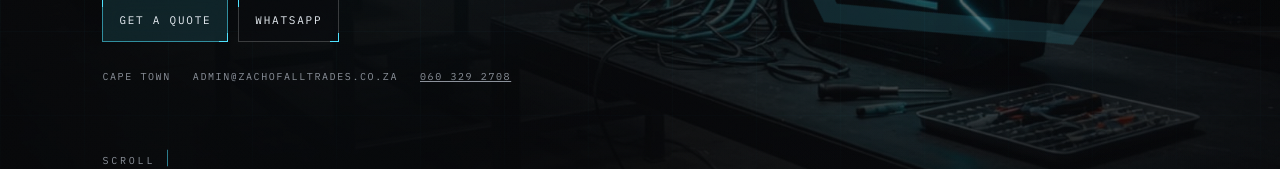
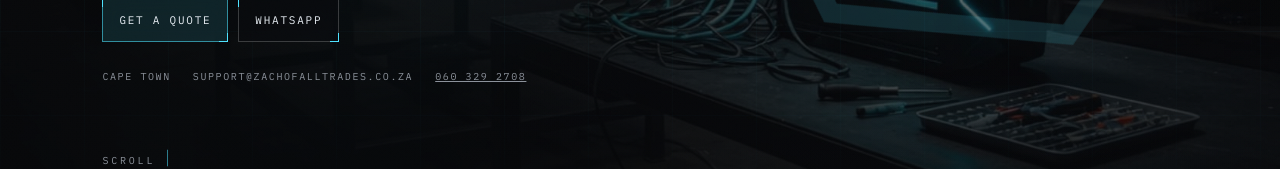
Before and after one commit to CrouchZachariah1/zachofalltrades, a React (Vite) app: page / in a window 1280 px wide. Shown: the part 557-726 px from the top of the page. Built offline with nearby package versions, Linux system fonts and the light colour scheme.

Commit message:
Use support@zachofalltrades.co.za as the public contact inbox.

```diff
--- a/index.html
+++ b/index.html
@@ -65,7 +65,7 @@
             "url": "https://zachofalltrades.co.za/",
             "logo": "https://zachofalltrades.co.za/logo.png",
             "image": "https://zachofalltrades.co.za/share.jpg",
-            "email": "admin@zachofalltrades.co.za",
+            "email": "support@zachofalltrades.co.za",
             "telephone": "+27603292708",
             "description": "Cape Town practice for custom PCs, repairs, upgrades, IT consulting, websites from R2,500, website care, managed Facebook, Instagram and Google ads, Windows setup, and Microsoft 365 configuration.",
             "slogan": "Technology. Built right.",
@@ -146,7 +146,7 @@
         </ul>
         <h2>Contact</h2>
         <p>Cape Town, South Africa</p>
-        <p>Email: admin@zachofalltrades.co.za</p>
+        <p>Email: support@zachofalltrades.co.za</p>
         <p>Phone: 060 329 2708</p>
         <p>WhatsApp: <a href="https://wa.me/27603292708">060 329 2708</a></p>
         <p>Studio: <a href="https://studio.zachofalltrades.co.za">studio.zachofalltrades.co.za</a></p>
--- a/src/config/site.ts
+++ b/src/config/site.ts
@@ -5,7 +5,7 @@ export const site = {
   line: 'Build it. Connect it. Protect it. Fix it.',
   url: 'https://zachofalltrades.co.za',
   studioUrl: 'https://studio.zachofalltrades.co.za',
-  email: 'admin@zachofalltrades.co.za',
+  email: 'support@zachofalltrades.co.za',
   phoneDisplay: '060 329 2708',
   phoneTel: '+27603292708',
   whatsapp: '27603292708',
--- a/src/overlay/Contact.tsx
+++ b/src/overlay/Contact.tsx
@@ -375,7 +375,7 @@ export function Contact() {
           <h3>We have the request.</h3>
           <p>
             {joined ? `${joined}. ` : ''}
-            A confirmation is on its way to {email}. We will reply from admin@zachofalltrades.co.za.
+            A confirmation is on its way to {email}. We will reply from {site.email}.
           </p>
           <MagneticButton className="ghost" onClick={reset}>
             SEND ANOTHER
--- a/worker.ts
+++ b/worker.ts
@@ -84,8 +84,8 @@ async function handleQuote(request: Request, env: Env): Promise<Response> {
     return json({ ok: false, reason: 'config' }, 503)
   }
 
-  const to = env.CONTACT_TO_EMAIL?.trim() || 'admin@zachofalltrades.co.za'
-  const from = env.RESEND_FROM?.trim() || 'Zach of All Trades <admin@zachofalltrades.co.za>'
+  const to = env.CONTACT_TO_EMAIL?.trim() || 'support@zachofalltrades.co.za'
+  const from = env.RESEND_FROM?.trim() || 'Zach of All Trades <support@zachofalltrades.co.za>'
   const clientFrom =
     env.RESEND_CLIENT_FROM?.trim() || 'Zach of All Trades <clients@zachofalltrades.co.za>'
   const inbox = mainInboxEmail(payload)
```
Also changed, not shown: 2 other files (tests, documents, lock files or other folders).
